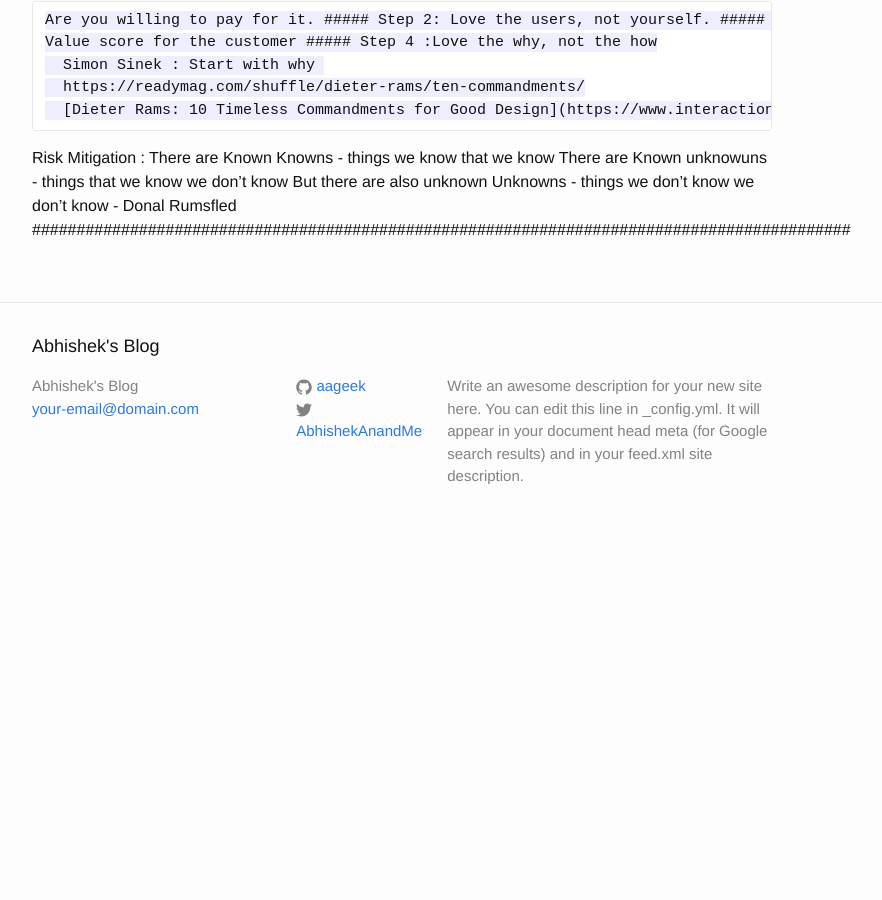
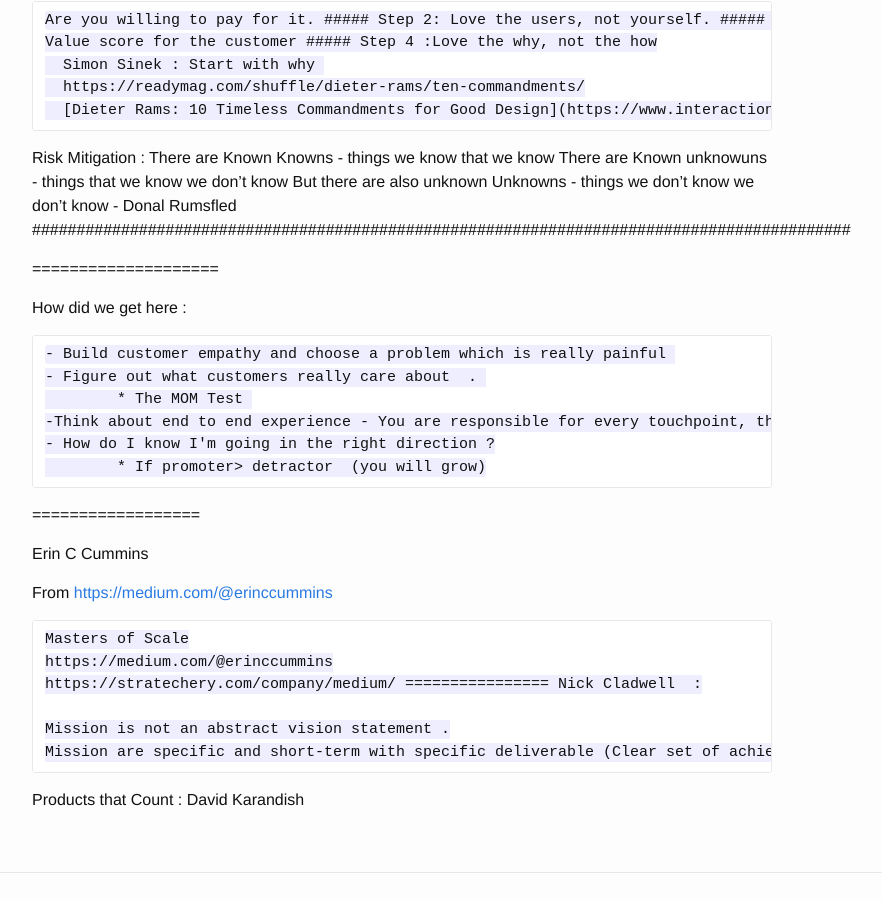
Before and after one commit to aageek/aageek.github.io, a Jekyll site: the page built from pm.md, in a window 1280 px wide and 900 px high, scrolled down 1454 px. Shown: the whole window, without its empty margins (238-1120 px from the left). Built offline with Jekyll 4.4.1, drawn with Linux system fonts in a browser that asks for light colours; our own code applies the rules of GitHub Pages for plain Markdown files; before the commit the page ends 2002 px from its top, so only the background shows below that.

Commit message:
Update pm.md

```diff
--- a/pm.md
+++ b/pm.md
@@ -56,3 +56,33 @@
   But there are also unknown Unknowns - things we don't know we don't know
           - Donal Rumsfled
 ############################################################################################
+
+====================
+
+How did we get here  :
+
+	- Build customer empathy and choose a problem which is really painful
+	- Figure out what customers really care about  .
+		* The MOM Test
+	-Think about end to end experience - You are responsible for every touchpoint, there is no 'this is someone's else job' .
+	- How do I know I'm going in the right direction ?
+		* If promoter> detractor  (you will grow)
+
+
+
+==================
+
+Erin C Cummins
+
+From <https://medium.com/@erinccummins>
+
+	Masters of Scale
+	https://medium.com/@erinccummins
+	https://stratechery.com/company/medium/
+================
+Nick Cladwell  :
+
+    Mission is not an abstract vision statement .
+	Mission are specific and short-term with specific deliverable (Clear set of achievable  goals) and end date.
+
+Products that Count :  David Karandish
```
